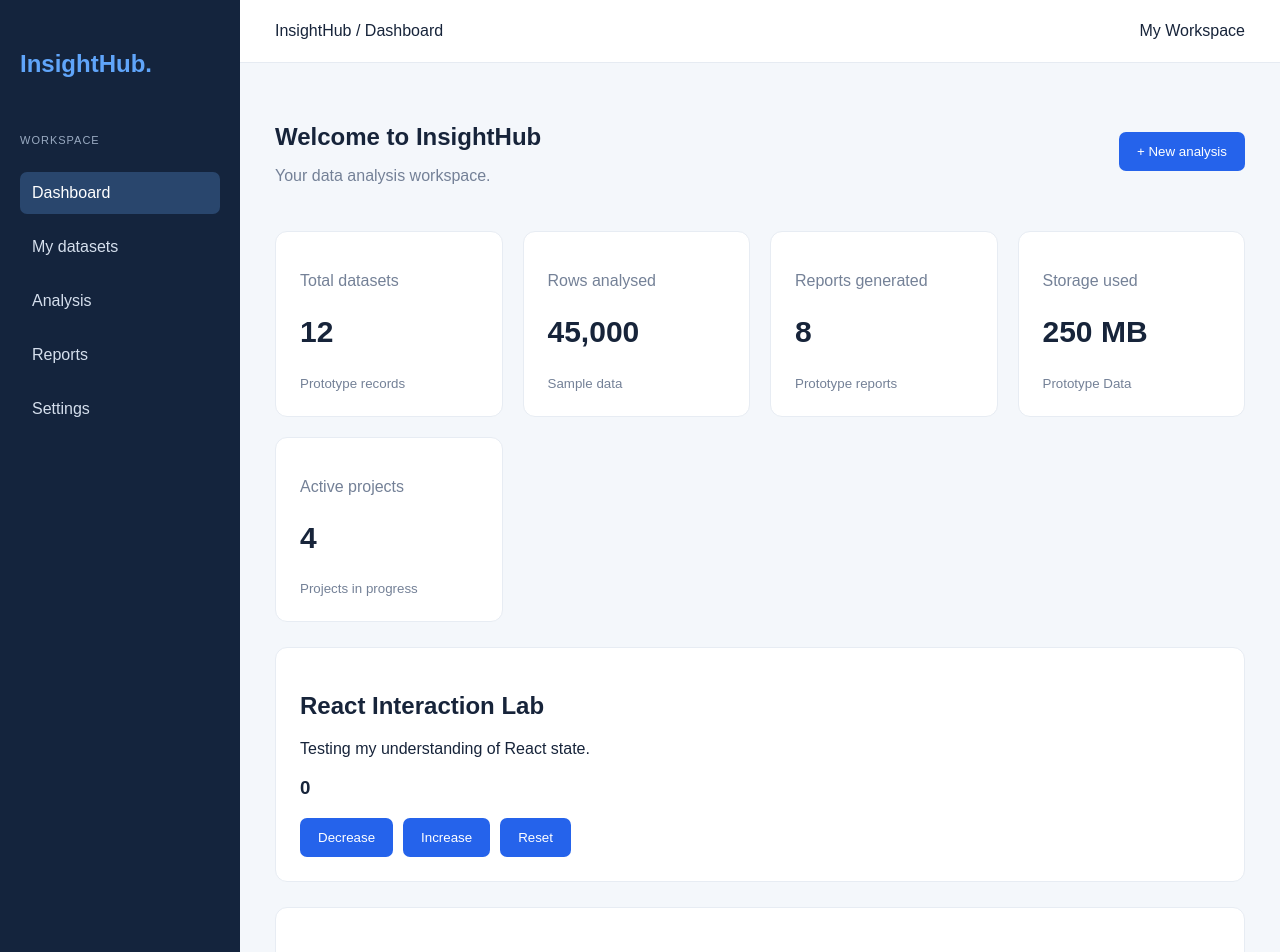
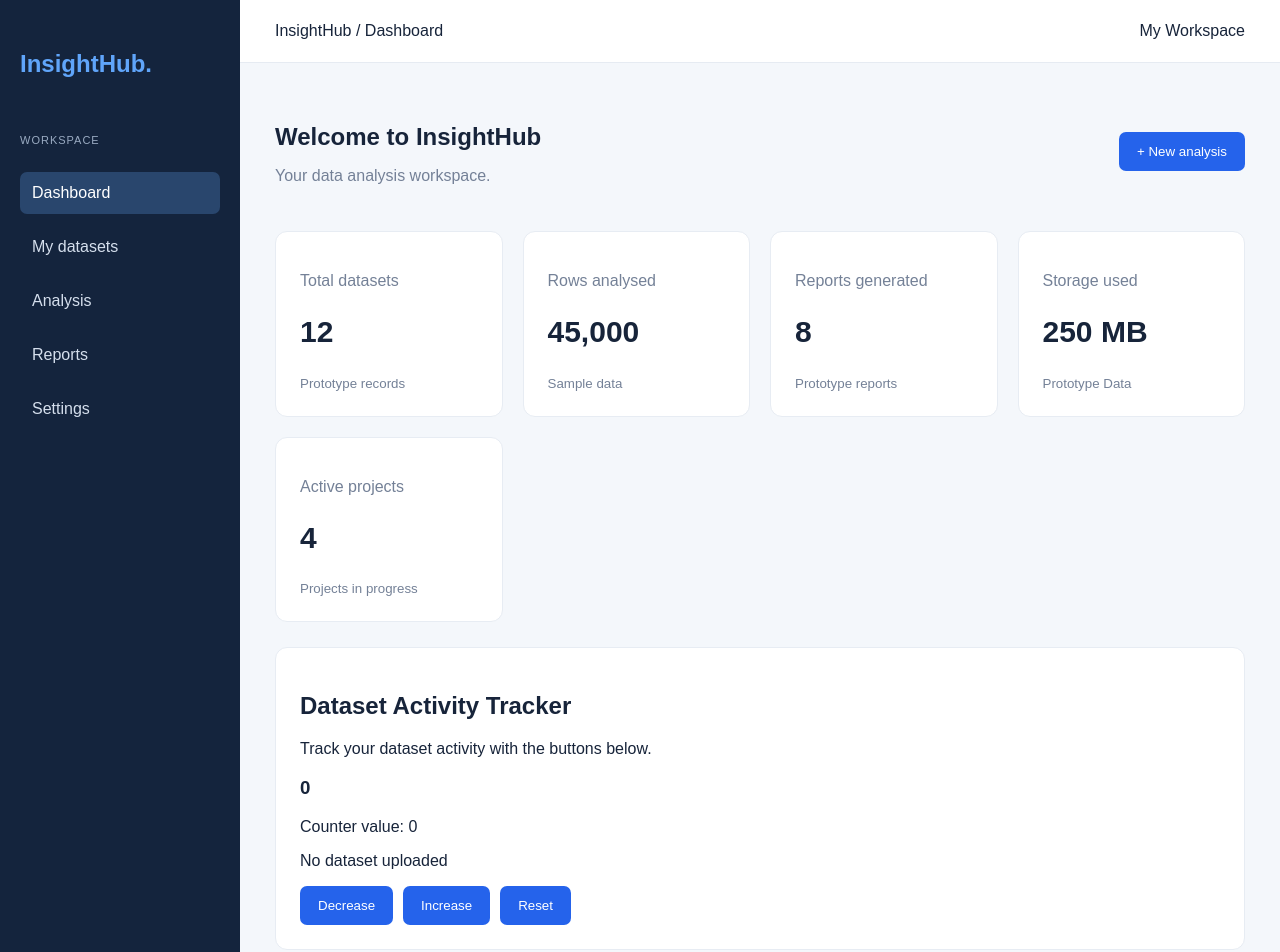
Before and after one commit to Data-isLife/InsightHub, a Next.js app: page / in a window 1280 px wide. Shown: the top 952 px of the page. Built offline with nearby package versions, Linux system fonts and the light colour scheme.

Commit message:
Added Dataset activity tracker to track data activity

```diff
--- a/app/page.tsx
+++ b/app/page.tsx
@@ -77,11 +77,23 @@ export default function Home() {
           </div>
 
           <section className="recent">
-            <h2>React Interaction Lab</h2>
+            <h2>Dataset Activity Tracker</h2>
 
-            <p>Testing my understanding of React state.</p>
+            <p>Track your dataset activity with the buttons below.</p>
 
             <h1>{count}</h1>
+            <p>Counter value: {count}</p>
+
+            <p>
+              {count === 0
+              ? "No dataset uploaded"
+              : count <= 5
+              ? "Getting started"
+              : count <= 10
+              ? "Growing workspace"
+              : "Active workspace"
+              }
+            </p>
 
             <div className="counter-controls">
               <button
```
